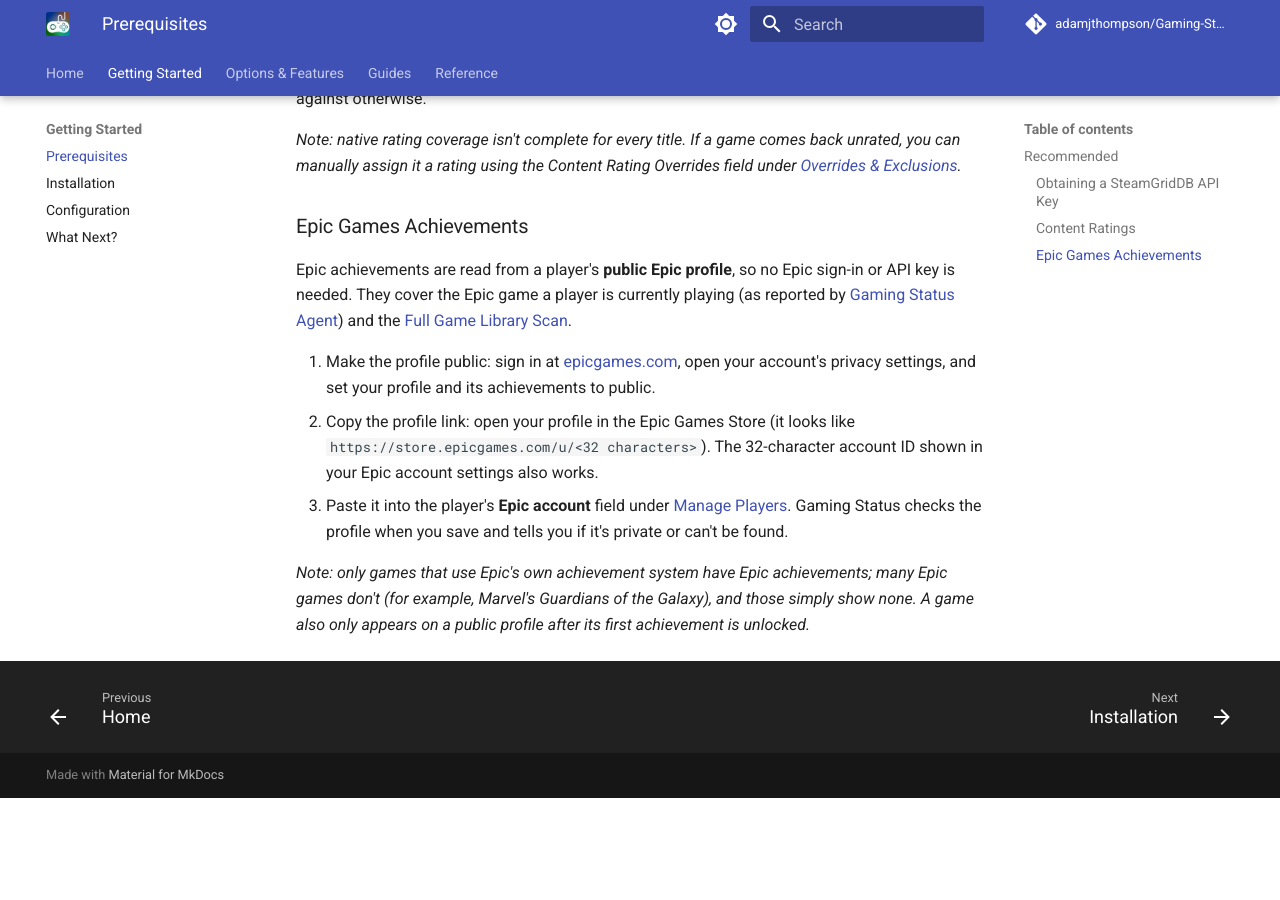
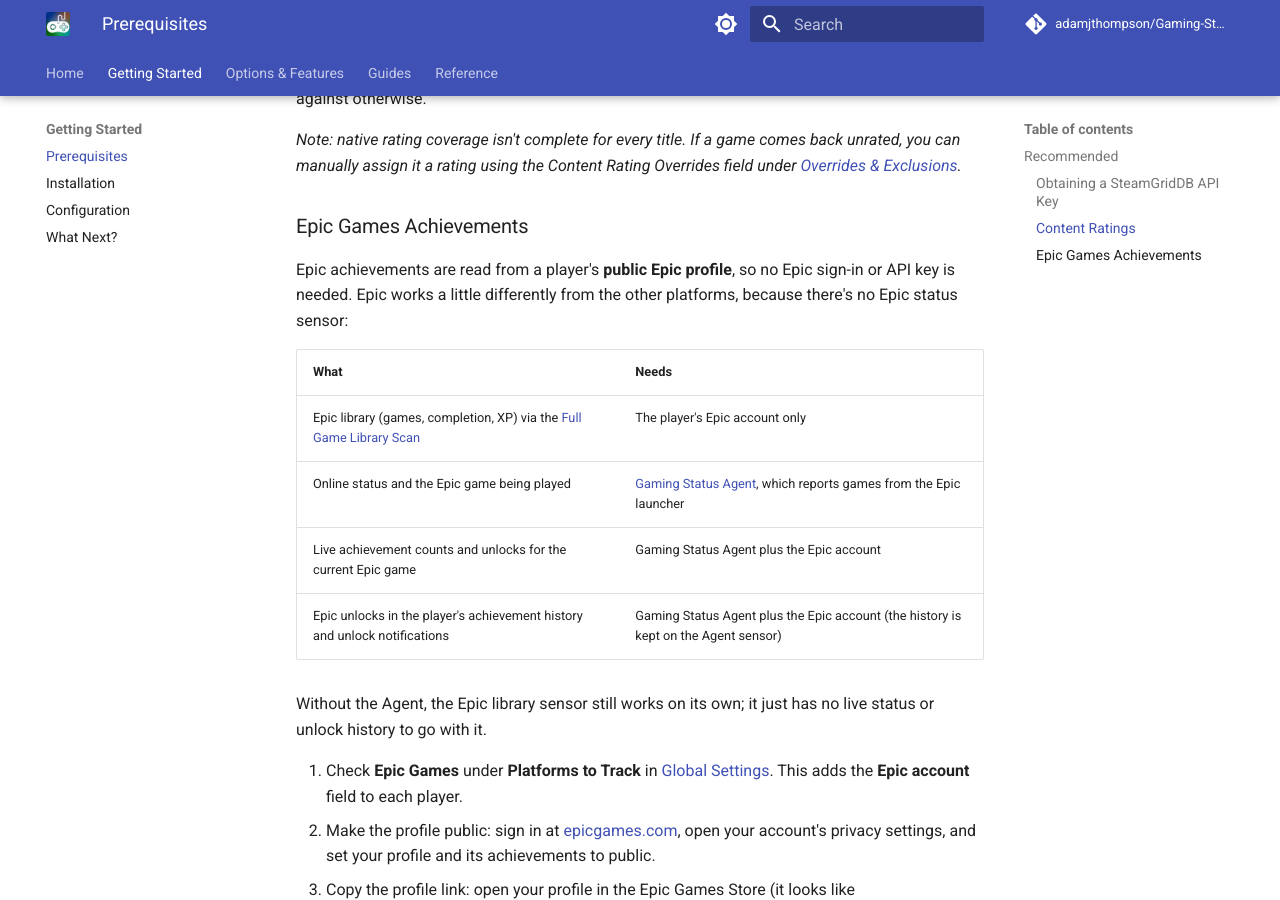
Before and after one commit to adamjthompson/Gaming-Status, an MkDocs documentation site: the page built from docs/getting-started/prerequisites.md, in a window 1280 px wide and 900 px high, scrolled down 1523 px. Built offline with MkDocs 1.6.1 and Material for MkDocs 9.7.7, drawn with Linux system fonts in a browser that asks for light colours; comment, search, counter and statistics services are not loaded; before the commit the page ends 2321 px from its top, so only the background shows below that.

Commit message:
Updated config menus for Epic Games.

```diff
--- a/docs/getting-started/prerequisites.md
+++ b/docs/getting-started/prerequisites.md
@@ -31,10 +31,20 @@
 *Note: native rating coverage isn't complete for every title. If a game comes back unrated, you can manually assign it a rating using the Content Rating Overrides field under [Overrides & Exclusions](../configuration/overrides-exclusions.md).*
 
 ### Epic Games Achievements
-Epic achievements are read from a player's **public Epic profile**, so no Epic sign-in or API key is needed. They cover the Epic game a player is currently playing (as reported by [Gaming Status Agent](../setup/pc-tracking.md)) and the [Full Game Library Scan](../configuration/achievements-ratings.md).
+Epic achievements are read from a player's **public Epic profile**, so no Epic sign-in or API key is needed. Epic works a little differently from the other platforms, because there's no Epic status sensor:
 
-1. Make the profile public: sign in at [epicgames.com](https://www.epicgames.com/), open your account's privacy settings, and set your profile and its achievements to public.
-2. Copy the profile link: open your profile in the Epic Games Store (it looks like `https://store.epicgames.com/u/<32 characters>`). The 32-character account ID shown in your Epic account settings also works.
-3. Paste it into the player's **Epic account** field under [Manage Players](../configuration/manage-players.md). Gaming Status checks the profile when you save and tells you if it's private or can't be found.
+| What | Needs |
+| --- | --- |
+| Epic library (games, completion, XP) via the [Full Game Library Scan](../configuration/achievements-ratings.md) | The player's Epic account only |
+| Online status and the Epic game being played | [Gaming Status Agent](../setup/pc-tracking.md), which reports games from the Epic launcher |
+| Live achievement counts and unlocks for the current Epic game | Gaming Status Agent plus the Epic account |
+| Epic unlocks in the player's achievement history and unlock notifications | Gaming Status Agent plus the Epic account (the history is kept on the Agent sensor) |
+
+Without the Agent, the Epic library sensor still works on its own; it just has no live status or unlock history to go with it.
+
+1. Check **Epic Games** under **Platforms to Track** in [Global Settings](../configuration/global-settings.md). This adds the **Epic account** field to each player.
+2. Make the profile public: sign in at [epicgames.com](https://www.epicgames.com/), open your account's privacy settings, and set your profile and its achievements to public.
+3. Copy the profile link: open your profile in the Epic Games Store (it looks like `https://store.epicgames.com/u/<32 characters>`). The 32-character account ID shown in your Epic account settings also works.
+4. Paste it into the player's **Epic account** field under [Manage Players](../configuration/manage-players.md). Gaming Status checks the profile when you save and tells you if it's private or can't be found.
 
 *Note: only games that use Epic's own achievement system have Epic achievements; many Epic games don't (for example, Marvel's Guardians of the Galaxy), and those simply show none. A game also only appears on a public profile after its first achievement is unlocked.*
```
Also changed, not shown: docs/configuration/achievements-ratings.md (+2 -2 lines), docs/configuration/global-settings.md (+1 -1 lines), docs/configuration/manage-players.md (+3 -3 lines), docs/setup/troubleshooting.md (+1 -1 lines), 7 other files.
